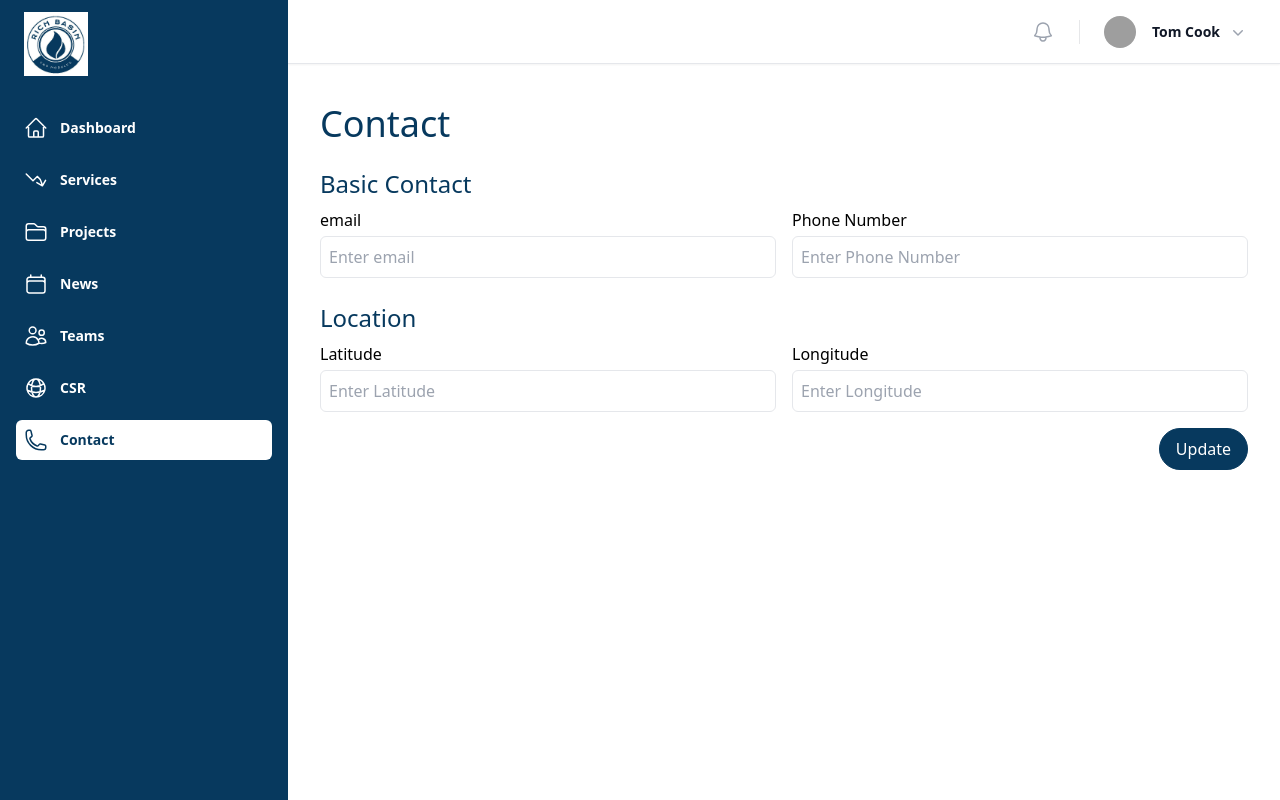
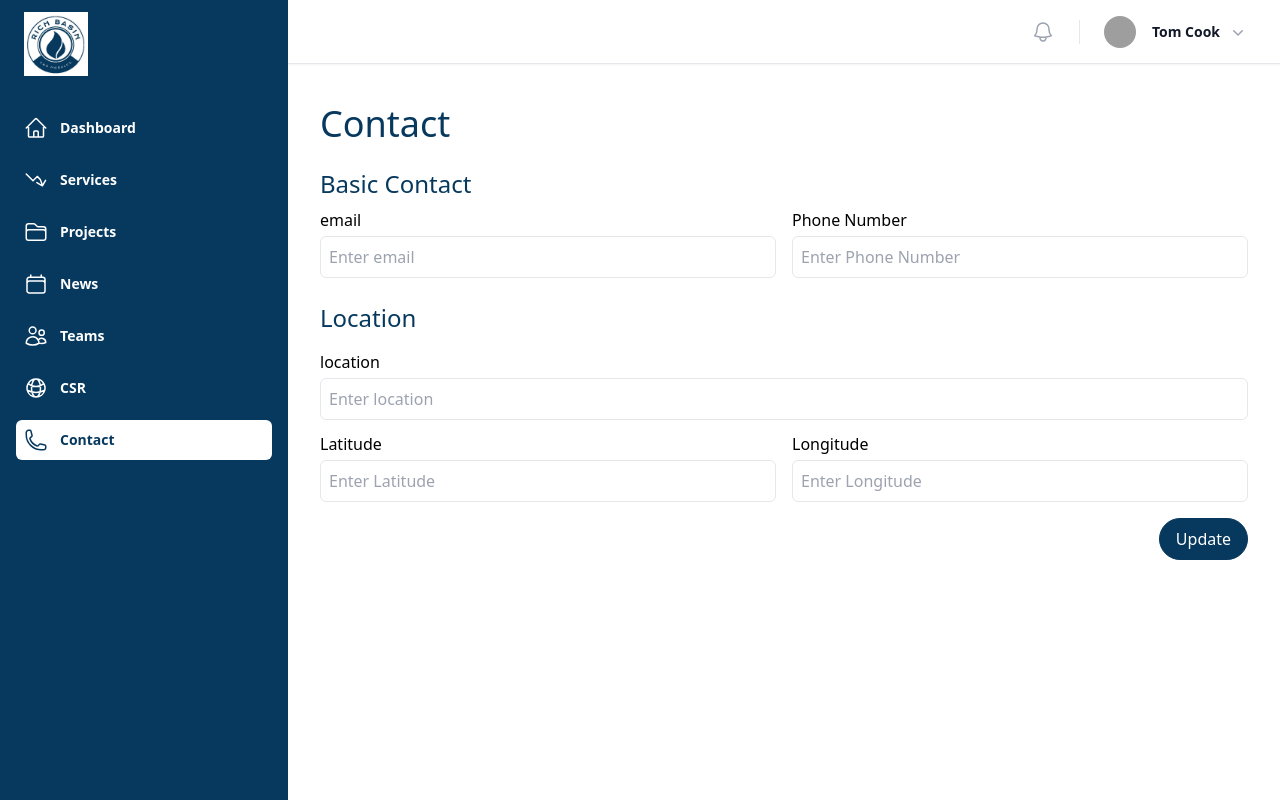
Before and after one commit to Ahmedtaher820/richbasin-dashboard, a Vue app: page /contact in a window 1280 px wide. Built offline with nearby package versions, Linux system fonts and the light colour scheme; grey boxes are pictures that could not be loaded.

Commit message:
add location to contact

```diff
--- a/src/pages/contact.vue
+++ b/src/pages/contact.vue
@@ -9,7 +9,8 @@ const closeModal = () => {
 const formData = reactive({
   email: "",
   phoneNumber: "",
-  location: {
+  location:'',
+  map: {
     lat: 0,
     long: 0,
   },
@@ -21,7 +22,7 @@ const rules = {
   phoneNumber: {
     required,
   },
-  location: {
+  map: {
     lat: {
       required,
     },
@@ -29,6 +30,9 @@ const rules = {
       required,
     },
   },
+  location:{
+    required
+  }
 };
 const v$ = useVuelidate(rules, formData);
 const processing = ref(false);
@@ -79,7 +83,11 @@ const submitForm = () => {
 
         <div class="col-span-2">
           <h2 class="mt-6 mb-2 text-primary text-2xl">Location</h2>
-          <div class="grid md:grid-cols-2 grid-cols-1 gap-4 gap-y-6">
+          <div class="mt-4 mb-3">
+            <base-input v-model="formData.location" id="location" title="location" />
+
+          </div>
+          <div class="grid md:grid-cols-2 grid-cols-1 gap-4 ">
             <div>
               <base-input
                 v-model="formData.email"
@@ -89,7 +97,7 @@ const submitForm = () => {
               />
               <div
                 class="input-errors"
-                v-for="error of v$.location.lat.$errors"
+                v-for="error of v$.map.lat.$errors"
                 :key="error.$uid"
               >
                 <div class="error-msg">{{ error.$message }}</div>
@@ -104,7 +112,7 @@ const submitForm = () => {
               />
               <div
                 class="input-errors"
-                v-for="error of v$.location.long.$errors"
+                v-for="error of v$.map.long.$errors"
                 :key="error.$uid"
               >
                 <div class="error-msg">{{ error.$message }}</div>
--- a/src/pages/teams.vue
+++ b/src/pages/teams.vue
@@ -13,12 +13,12 @@ const showInfo = (info: team)=>{
 const teams = ref<team[]>([
   {
     name:'Khaled elgendy',
-    content:'is petrol engineer and live in cairo khaled is CEO Founder of richbasin',
+    content:'He is a petroleum engineer and live in cairo.Eng khaled is CEO Founder of richbasin',
     img:''
   },
   {
     name:'Moaz Ali',
-    content:'is petrol engineer and live in cairo khaled is CEO Founder of richbasin',
+    content:'He is a petroleum engineer and live in cairo.Eng khaled is CEO Founder of richbasin',
     img:''
   },
 ])
```
